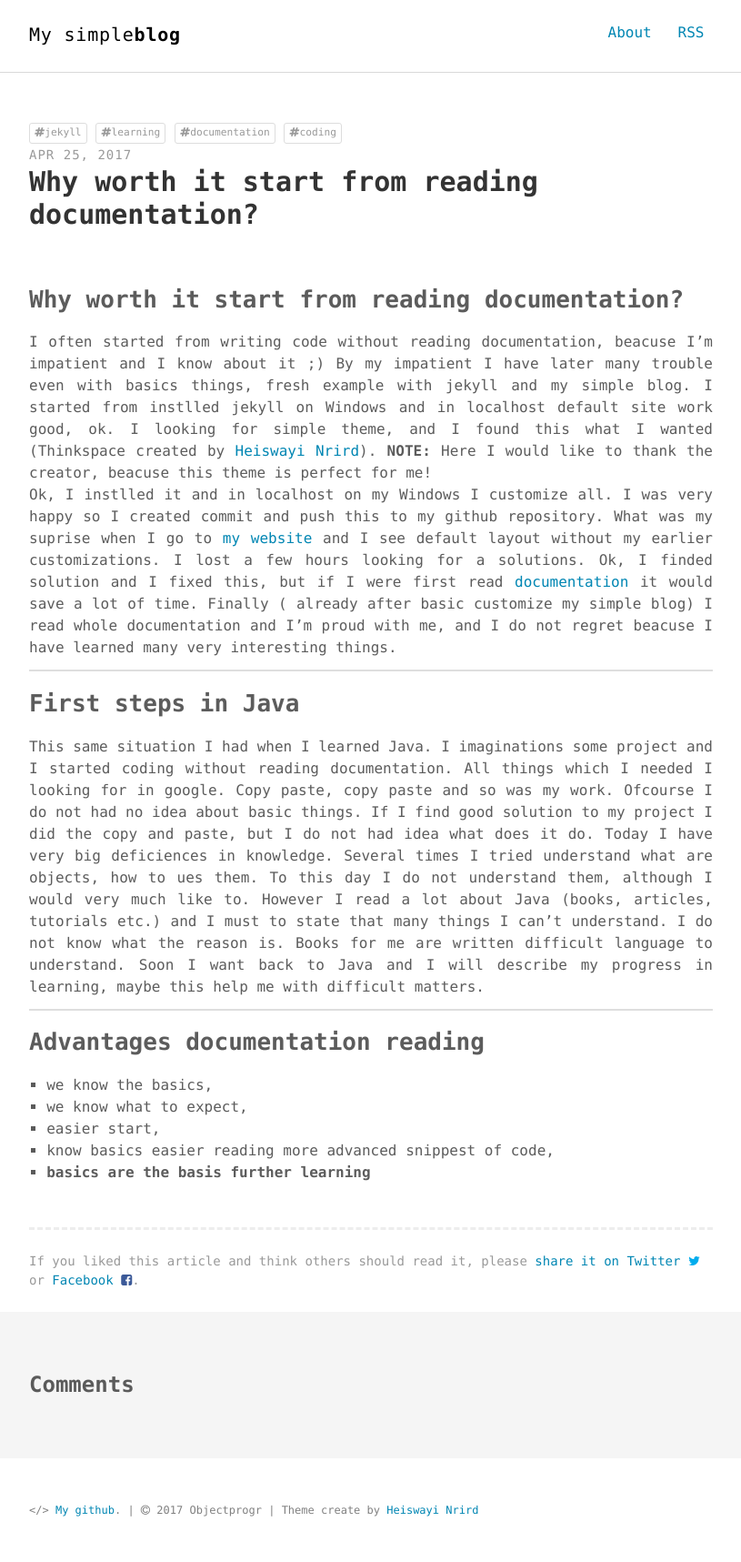
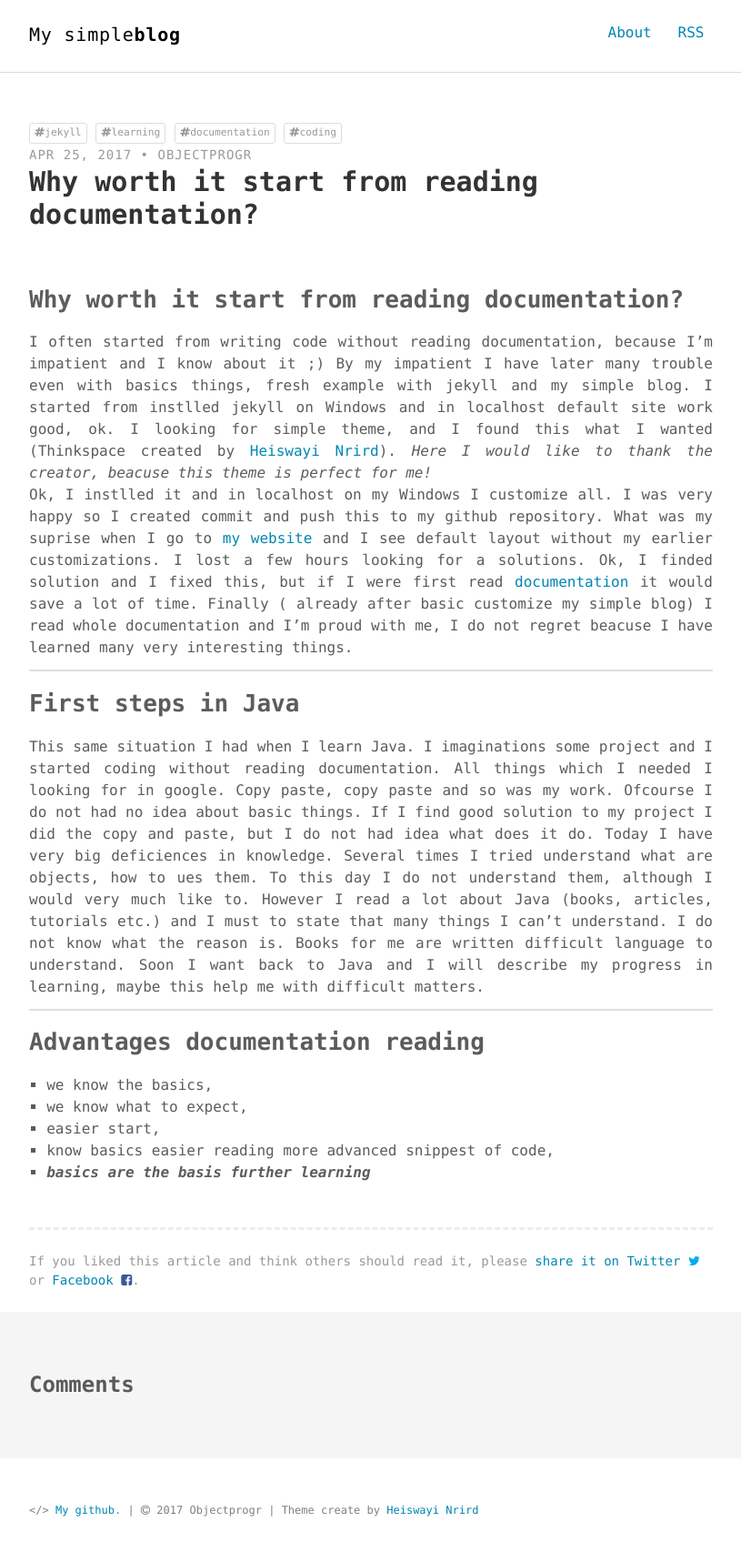
Before and after one commit to objectprogr/old_github_io_website, a Jekyll site: the page built from _posts/2017-04-25-Why-worth-it-from-reading-documentation.md, in a window 1280 px wide. Shown: the whole page at 91% size, without its empty margins (232-1047 px from the left). Built offline with Jekyll 4.4.1, drawn with Linux system fonts in a browser that asks for light colours; comment, search, counter and statistics services are not loaded.

Commit message:
Samll chages in second post

```diff
--- a/_posts/2017-04-25-Why-worth-it-from-reading-documentation.md
+++ b/_posts/2017-04-25-Why-worth-it-from-reading-documentation.md
@@ -1,20 +1,21 @@
 ---
 layout: post
 title: "Why worth it start from reading documentation?"
+author: objectprogr
 tags: jekyll learning documentation coding
 ---
 ## Why worth it start from reading documentation?
 
-I often started from writing code without reading documentation, beacuse I'm impatient and I know about it ;)
+I often started from writing code without reading documentation, because I'm impatient and I know about it ;)
 By my impatient I have later many trouble even with basics things, fresh example with jekyll and my simple blog.
-I started from instlled jekyll on Windows and in localhost default site work good, ok. I looking for simple theme, and I found this what I wanted (Thinkspace created by [Heiswayi Nrird](https://heiswayi.nrird.com/)). **NOTE:** Here I would like to thank the creator, beacuse this theme is perfect for me! <br />
-Ok, I instlled it and in localhost on my Windows I customize all. I was very happy so I created commit and push this to my github repository. What was my suprise when I go to [my website](https://objectprogr.github.io) and I see default layout without my earlier customizations. I lost a few hours looking for a solutions. Ok, I finded solution and I fixed this, but if I were first read [documentation](https://jekyllrb.com/docs/home/) it would save a lot of time. Finally ( already after basic customize my simple blog) I read whole documentation and I'm proud with me, and I do not regret beacuse I have learned many very interesting things.
+I started from instlled jekyll on Windows and in localhost default site work good, ok. I looking for simple theme, and I found this what I wanted (Thinkspace created by [Heiswayi Nrird](https://heiswayi.nrird.com/)). *Here I would like to thank the creator, beacuse this theme is perfect for me!* <br />
+Ok, I instlled it and in localhost on my Windows I customize all. I was very happy so I created commit and push this to my github repository. What was my suprise when I go to [my website](https://objectprogr.github.io) and I see default layout without my earlier customizations. I lost a few hours looking for a solutions. Ok, I finded solution and I fixed this, but if I were first read [documentation](https://jekyllrb.com/docs/home/) it would save a lot of time. Finally ( already after basic customize my simple blog) I read whole documentation and I'm proud with me, I do not regret beacuse I have learned many very interesting things.
 {: .alert .alert-info .text-justify}
 <hr>
 
 ## First steps in Java
 
-This same situation I had when I learned Java. I imaginations some project and I started coding without reading documentation. All things which I needed I looking for in google. Copy paste, copy paste and so was my work. Ofcourse I do not had no idea about basic things. If I find good solution to my project I did the copy and paste, but I do not had idea what does it do. Today I have very big deficiences in knowledge. Several times I tried understand what are objects, how to ues them. To this day I do not understand them, although I would very much like to.
+This same situation I had when I learn Java. I imaginations some project and I started coding without reading documentation. All things which I needed I looking for in google. Copy paste, copy paste and so was my work. Ofcourse I do not had no idea about basic things. If I find good solution to my project I did the copy and paste, but I do not had idea what does it do. Today I have very big deficiences in knowledge. Several times I tried understand what are objects, how to ues them. To this day I do not understand them, although I would very much like to.
 However I read a lot about Java (books, articles, tutorials etc.) and I must to state that many things I can't understand. I do not know what the reason is. Books for me are written difficult language to understand. Soon I want back to Java and I will describe my progress in learning, maybe this help me with difficult matters.
 {: .alert .alert-info .text-justify}
 <hr>
@@ -24,4 +25,4 @@ However I read a lot about Java (books, articles, tutorials etc.) and I must to
 + we know what to expect,
 + easier start,
 + know basics easier reading more advanced snippest of code,
-+ **basics are the basis further learning**
++ _**basics are the basis further learning**_
```
Also changed, not shown: _posts/2017-04-23-Welcome-to-my-simple-blog.md (+0 -1 lines).
